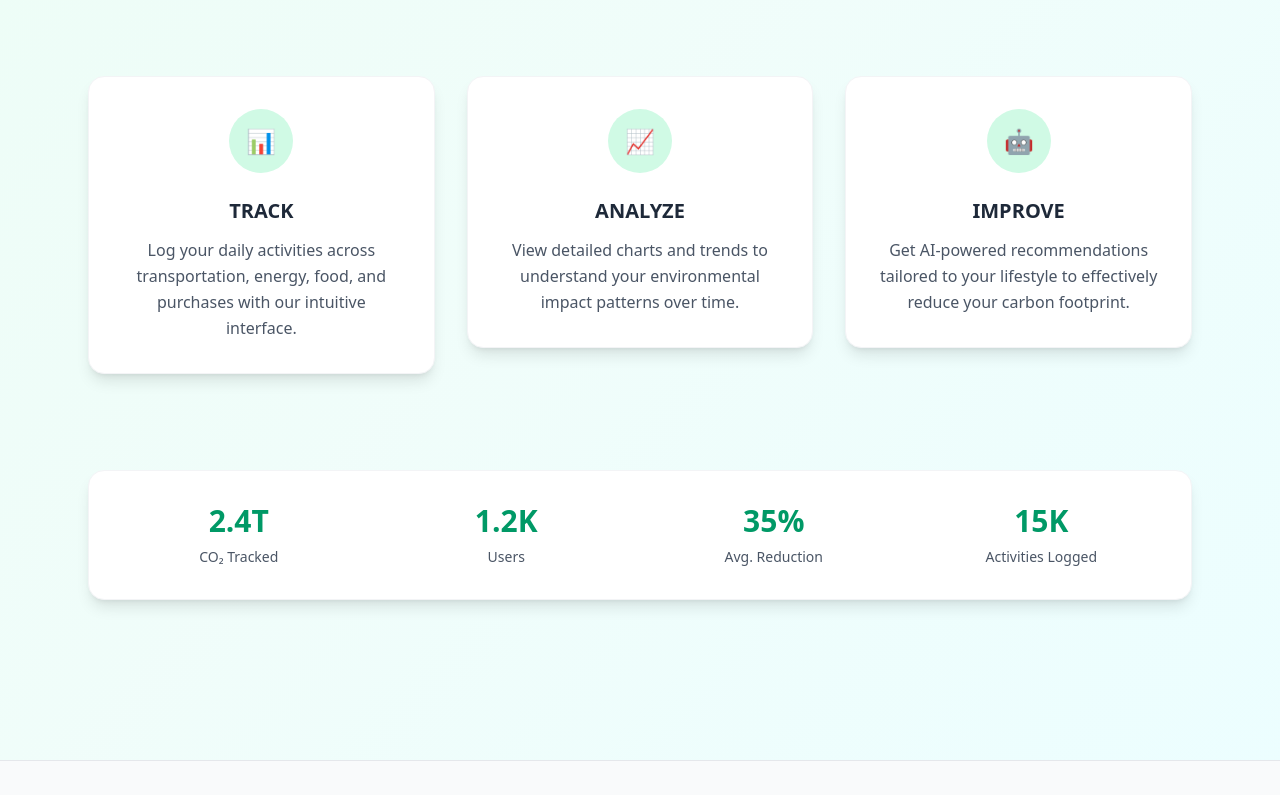
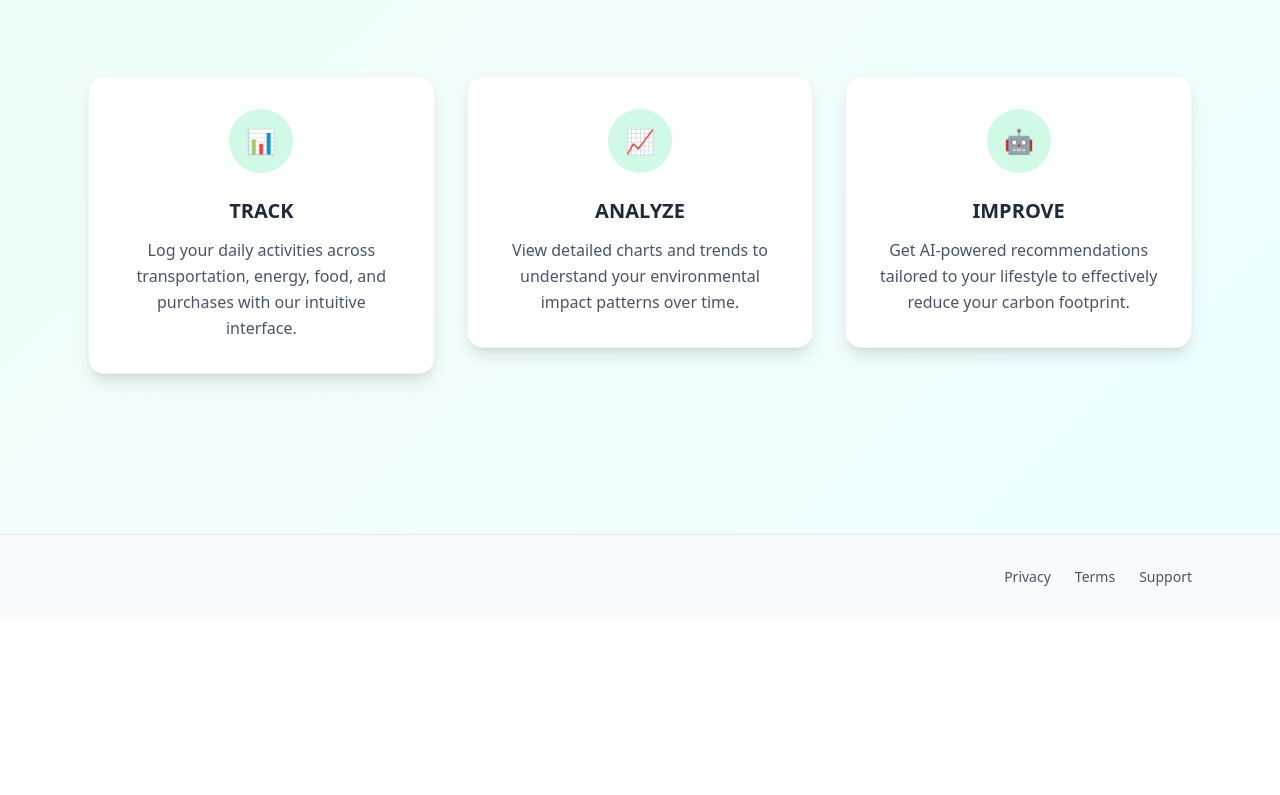
Before and after one commit to curtilew/ecotrack, a Next.js app: page / in a window 1280 px wide. Shown: the part 587-1382 px from the top of the page. After the commit the page ends 1206 px from the top, so only its background shows below. Built offline with nearby package versions, Linux system fonts and the light colour scheme; no server answers.

Commit message:
Update landing page (learn more link)

```diff
--- a/app/page.tsx
+++ b/app/page.tsx
@@ -43,11 +43,13 @@
               Get Started Free
             </button>
             </Link>
+            <Link href={href}>
             <button className="text-emerald-600 hover:text-emerald-700 font-semibold py-3 px-8 rounded-lg border-2 border-emerald-600 hover:bg-emerald-50 transition-all duration-200">
               Learn More
             </button>
-          </div>
+          </Link>
         </div>
+      </div>
 
         {/* Features Grid */}
         <div className="grid md:grid-cols-3 gap-8 mt-24">
@@ -89,7 +91,7 @@
         </div>
 
         {/* Stats Section */}
-        <div className="mt-24 bg-white rounded-2xl shadow-lg p-8 border border-gray-100">
+        {/* <div className="mt-24 bg-white rounded-2xl shadow-lg p-8 border border-gray-100">
           <div className="grid grid-cols-2 md:grid-cols-4 gap-8 text-center">
             <div>
               <div className="text-3xl font-bold text-emerald-600 mb-2">2.4T</div>
@@ -108,7 +110,7 @@
               <div className="text-sm text-gray-600">Activities Logged</div>
             </div>
           </div>
-        </div>
+        </div> */}
       </div>
 
       {/* Footer */}
```
